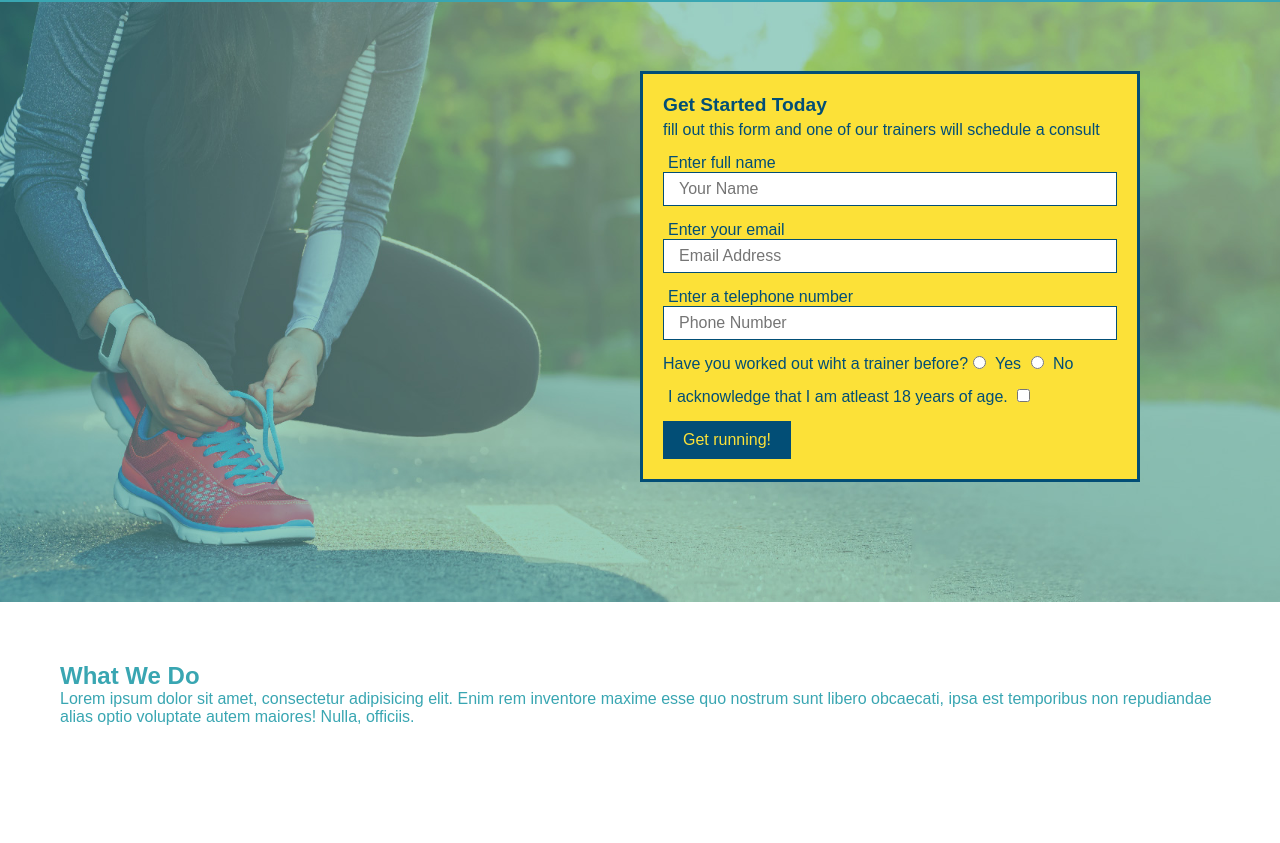
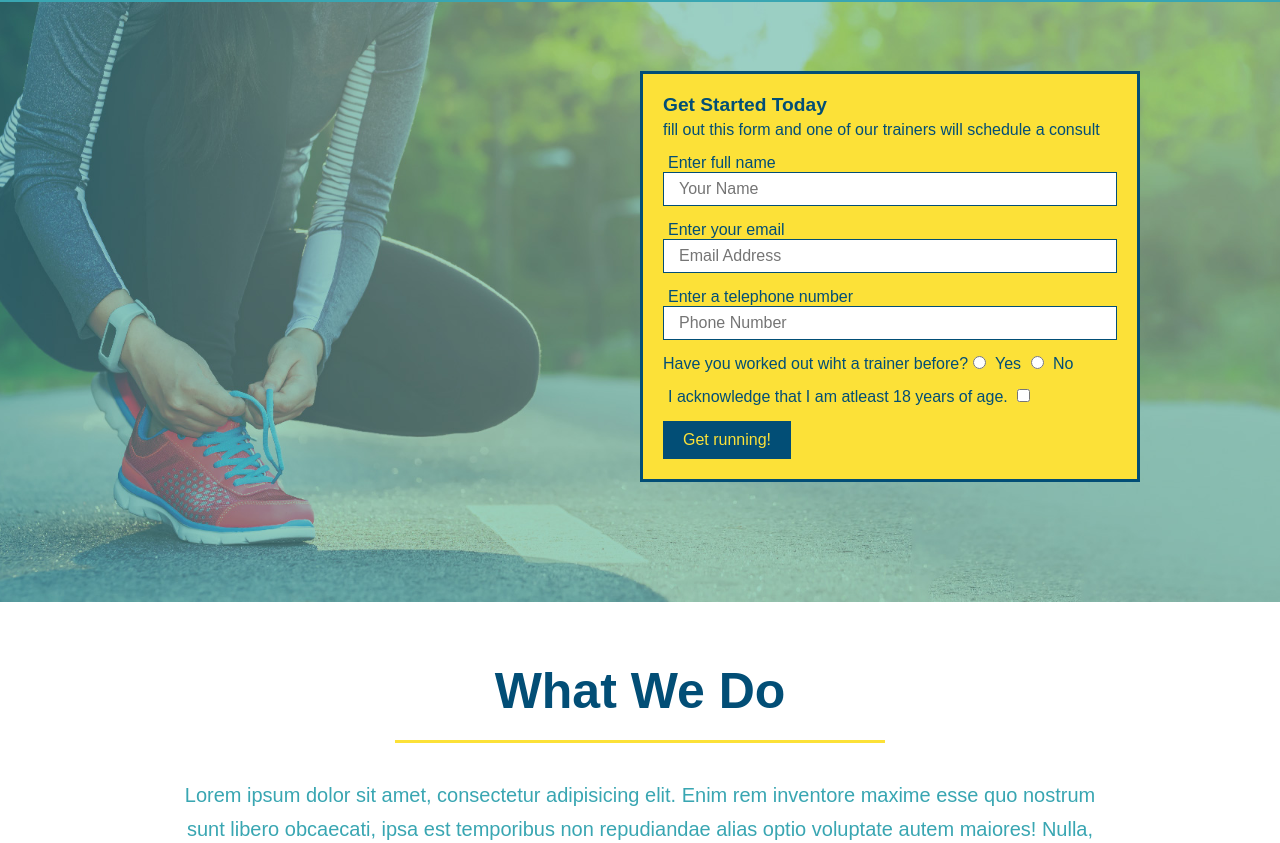
Before and after one commit to KBarrer/run-buddy2, a plain HTML site: page index.html in a window 1280 px wide. Shown: the part 80-923 px from the top of the page. Drawn offline with Linux system fonts and the light colour scheme.

Commit message:
style what we do section

```diff
--- a/assets/css/style.css
+++ b/assets/css/style.css
@@ -124,3 +124,25 @@ section {
 }
 
 /* End Hero Section */
+
+.intro {
+    text-align: center;
+}
+
+.intro h2 {
+    font-size: 50px;
+    color: #024e76;
+    margin-bottom: 35PX;
+    padding: 0px 100px 20px 100px;
+    border-bottom: 3px solid;
+    border-color: #fce138;
+    display: inline-block;
+}
+
+.intro p {
+    line-height: 1.7;
+    color: #39a6b2;
+    width: 80%;
+    font-size: 20px;
+    margin: 0 auto;
+}
--- a/index.html
+++ b/index.html
@@ -68,7 +68,7 @@
     </section>
 
     <!-- "what we do" section -->
-    <section id="what-we-do">
+    <section id="what-we-do" class="intro">
     <h2>What We Do</h2>
     <p>
         Lorem ipsum dolor sit amet, consectetur adipisicing elit. Enim rem inventore maxime esse quo nostrum sunt libero obcaecati, ipsa est temporibus non repudiandae alias optio voluptate autem maiores! Nulla, officiis.
@@ -76,25 +76,29 @@
     </section>
 
     <!-- "what you do" section -->
-    <section id="what-you-do">
+    <section id="what-you-do" class="intro">
         <h2>What You Do</h2>
 
         <div>
+            <img src="./assets/images/step-1.svg" alt="" />
             <h3>Step 1: Fill Out the Form Above.</h3>
             <p>You're already here, so why not?</p>
         </div>
 
         <div>
+            <img src="./assets/images/step-2.svg" alt="" />
             <h3>Step 2: Consult with One of Our Trainers.</h3>
             <p>Are you here to build muscle, lose weight, or just feel good?</p>
         </div>
 
         <div>
+            <img src="./assets/images/step-3.svg" alt="" />
             <h3>Step 3: Get Running.</h3>
             <p>Hit the ground running (literally) once your trainer lays out your plan.</p>
         </div>
 
         <div>
+            <img src="./assets/images/step-4.svg" alt="" />
             <h3>Step 4: See Results.</h3>
             <p>Bi-weekly checkins with your trainer will keep you focused.</p>
         </div>
```
